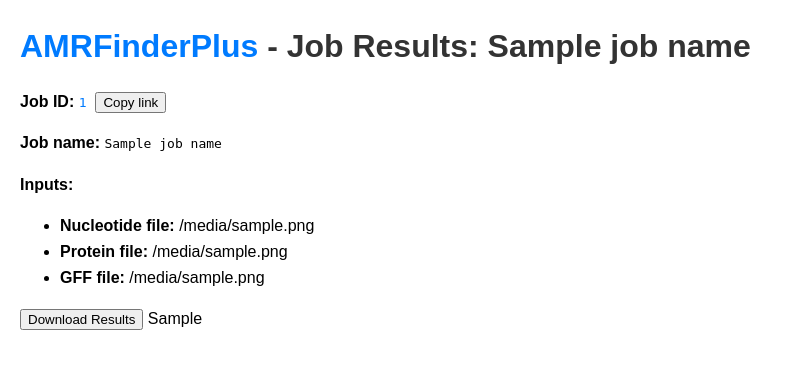
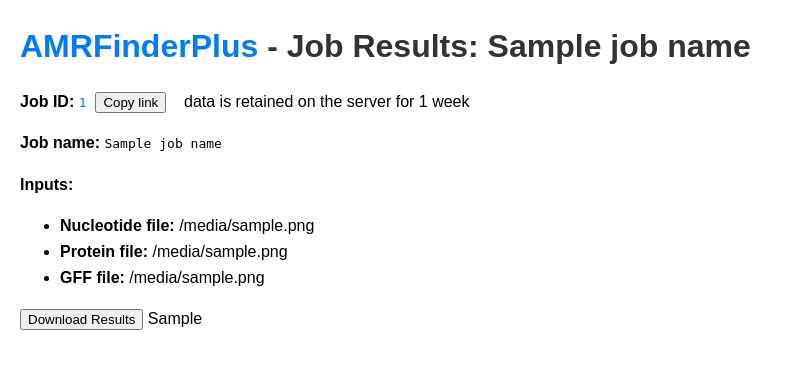
Before and after one commit to evolarjun/webamr, a Flask app: template frontend/templates/results.html in a window 1280 px wide. Shown: the top 369 px of the page, without its empty margins (0-793 px from the left). Run offline with Flask 3, Linux system fonts and the light colour scheme; the template is opened without the code that fills it: most values are stand-ins (such as "Sample title", 1, 10 or a date in 2020).

Commit message:
feat: note result retention duration on results page

```diff
--- a/frontend/templates/results.html
+++ b/frontend/templates/results.html
@@ -18,7 +18,7 @@
   <p>
     <strong>Job ID:</strong>
     <a id="share-link" href="/results/{{ job_id }}"><code id="job-id">{{ job_id }}</code></a>
-    &nbsp;<button onclick="copyLink()" title="Copy link">Copy link</button>
+    &nbsp;<button onclick="copyLink()" title="Copy link">Copy link</button> &nbsp;&nbsp; data is retained on the server for 1 week
   </p>
   {% if job_name %}
   <p>
```
